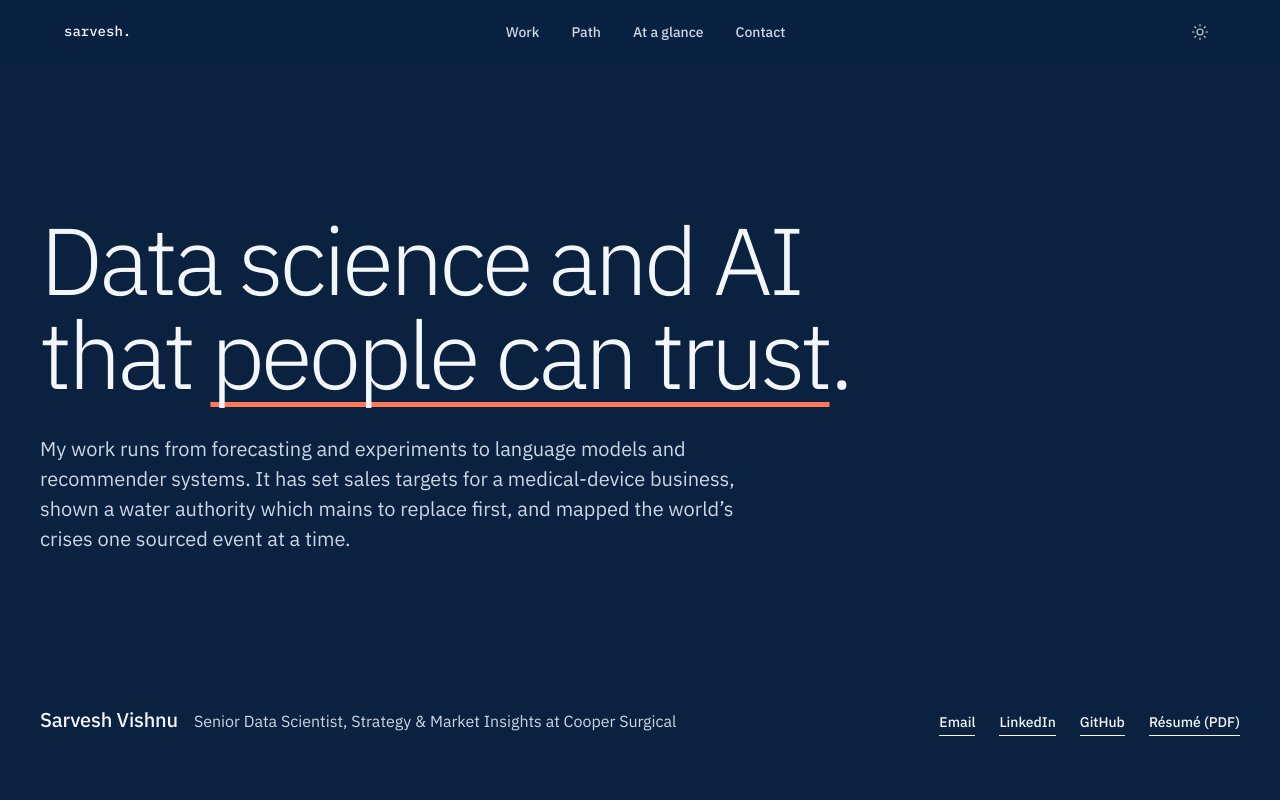
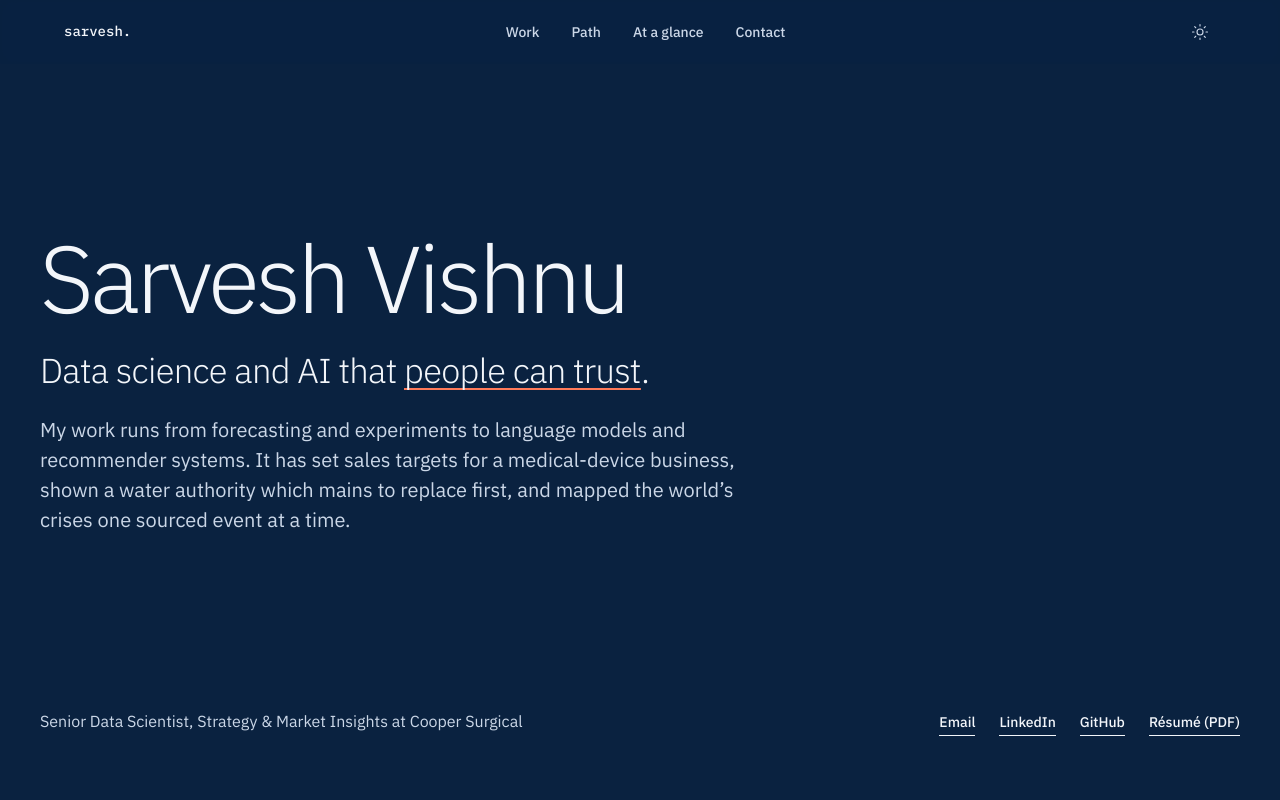
Before and after one commit to Sarvesh-Vishnu/Sarvesh-Vishnu.github.io, a plain HTML site: page index.html in a window 1280 px wide. Shown: the top 800 px of the page. Drawn offline with Linux system fonts and the light colour scheme.

Commit message:
The name leads the hero; the résumé's profile leads with methods and scale
The large line is now the name, the page's one h1. The statement sits under
it a step down in size and keeps the redline, which never breaks across two
lines. Role and links run along the foot. Print and the share card follow.

The résumé's profile is the owner's pick of three drafts: end-to-end
ownership, three pieces of recent work with their counts, the Duke degree.

design.md §14.25.

```diff
--- a/index.html
+++ b/index.html
@@ -80,14 +80,12 @@
     <section class="hero" id="top" aria-labelledby="hero-title">
       <div class="hero-inner">
         <div class="hero-say">
+          <h1 id="hero-title" class="hero-name">Sarvesh Vishnu</h1>
           <p class="thesis">Data science and AI that <span class="redline">people can trust</span>.</p>
           <p class="hero-proof">My work runs from forecasting and experiments to language models and recommender systems. It has set sales targets for a medical-device business, shown a water authority which mains to replace first, and mapped the world’s crises one sourced event at a time.</p>
         </div>
         <div class="hero-id">
-          <div class="hero-who">
-            <h1 id="hero-title" class="hero-name">Sarvesh Vishnu</h1>
-            <p class="hero-role">Senior Data Scientist, Strategy &amp; Market Insights at Cooper Surgical</p>
-          </div>
+          <p class="hero-role">Senior Data Scientist, Strategy &amp; Market Insights at Cooper Surgical</p>
           <p class="hero-links">
             <a href="mailto:sarveshvishnu@gmail.com" data-print="sarveshvishnu@gmail.com">Email</a>
             <a href="https://linkedin.com/in/sarveshvishnu/" rel="noopener" data-print="linkedin.com/in/sarveshvishnu">LinkedIn</a>
--- a/styles.css
+++ b/styles.css
@@ -282,10 +282,10 @@ body {
 }
 
 /* -------------------------------------------------------------
-   Hero: the first sheet (design.md §14.16, quieted in §14.17)
-   One statement, with a redline under what it is for, and beneath it
-   who is speaking and how to reach them. No figure, no frame: the
-   working models start one scroll down, in the reel.
+   Hero: the first sheet (design.md §14.16, §14.17, §14.24, §14.25)
+   The name, then one statement with a redline under what the work is
+   for, then two sentences of proof. Role and links along the foot.
+   No figure, no frame: the working models start one scroll down.
    ------------------------------------------------------------- */
 .hero {
   position: relative;
@@ -304,25 +304,35 @@ body {
   justify-content: space-between;
   gap: var(--space-16);
 }
-/* the line and its proof travel together, centred in the space above the name (§14.24) */
+/* the name, the line and its proof travel together, centred above the foot (§14.25) */
 .hero-say { margin-top: auto; margin-bottom: auto; }
 .hero-proof {
-  margin-top: var(--space-8);
+  margin-top: var(--space-6);
   max-width: 58ch;
   font-size: var(--text-lg);
   line-height: 1.5;
   color: var(--ink-soft);
 }
-.thesis {
-  max-width: 19ch;
+.hero-name {
   font-family: var(--font-sans);
   font-weight: 300;
-  font-size: clamp(var(--text-4xl), 7.4vw, var(--text-8xl));
+  /* one line at every width: it eases down below 375px, and grows with the sheet above 660px */
+  font-size: max(clamp(var(--text-3xl), 13vw, var(--text-4xl)), min(7.4vw, var(--text-8xl)));
   line-height: 1;
   letter-spacing: -0.04em;
   color: var(--ink);
   text-wrap: balance;
 }
+.thesis {
+  margin-top: var(--space-6);
+  max-width: 30ch;
+  font-weight: 300;
+  font-size: clamp(22px, 2.7vw, var(--text-3xl));
+  line-height: 1.2;
+  letter-spacing: -0.02em;
+  color: var(--ink);
+}
+.thesis .redline { white-space: nowrap; }             /* the mark is one stroke, never broken over two lines */
 /* the redline: one mark, under the words the sentence is for */
 .redline {
   text-decoration: underline;
@@ -338,8 +348,6 @@ body {
   justify-content: space-between;
   gap: var(--space-4) var(--space-12);
 }
-.hero-who { display: flex; flex-wrap: wrap; align-items: baseline; gap: var(--space-1) var(--space-4); }
-.hero-name { font-size: var(--text-lg); font-weight: 500; letter-spacing: -0.01em; color: var(--ink); }
 .hero-role { font-size: var(--text-base); color: var(--ink-soft); }
 .hero-links { display: flex; flex-wrap: wrap; gap: var(--space-2) var(--space-6); }
 .hero-links a {
@@ -839,7 +847,7 @@ body {
    ------------------------------------------------------------- */
 .contact-title {
   grid-column: 1 / -1;
-  font-size: clamp(var(--text-5xl), 9vw, var(--text-8xl));   /* answers the thesis at the other end */
+  font-size: clamp(var(--text-5xl), 9vw, var(--text-8xl));   /* answers the name at the other end */
   font-weight: 300;
   letter-spacing: -0.04em;
   max-width: none;
@@ -1418,7 +1426,6 @@ html.lenis, html.lenis body { height: auto; }
    Last among the screen rules so it wins over the sizes set above. */
 @media (max-width: 640px) {
   .prose, .project-body-prose, .lab-lede, .contact-line, .hero-proof { font-size: var(--text-md); }
-  .hero-proof { margin-top: var(--space-6); }
 }
 
 /* -------------------------------------------------------------
@@ -1445,11 +1452,11 @@ html.lenis, html.lenis body { height: auto; }
   .th-m .dot { box-shadow: 0 0 0 3px #FFFFFF, 0 0 0 4px var(--mark) !important; }
   .hero { min-height: 0; padding: 0 0 10pt; display: block; }
   .hero-inner { display: block; }
-  .thesis { max-width: none; font-size: 21pt; line-height: 1.12; margin: 0 0 6pt; }
+  .hero-name { font-size: 21pt; line-height: 1.12; margin: 0 0 3pt; }
+  .thesis { max-width: none; font-size: 12pt; line-height: 1.3; margin: 0 0 5pt; letter-spacing: 0; }
   .hero-say { margin: 0; }
   .hero-proof { display: none; }                      /* the printed page keeps to two sheets; the résumé itself is resume.html */
   .hero-id { display: block; }
-  .hero-name { font-size: 13pt; }
   .hero-role { font-size: 10pt; }
   .hero-links { margin-top: 4pt; gap: 2pt 14pt; }
   .hero-links a { border: 0; padding: 0; font-size: 8.5pt; }
```
Also changed, not shown: resume.html (+1 -1 lines), assets/og-image.png, 3 other files.
